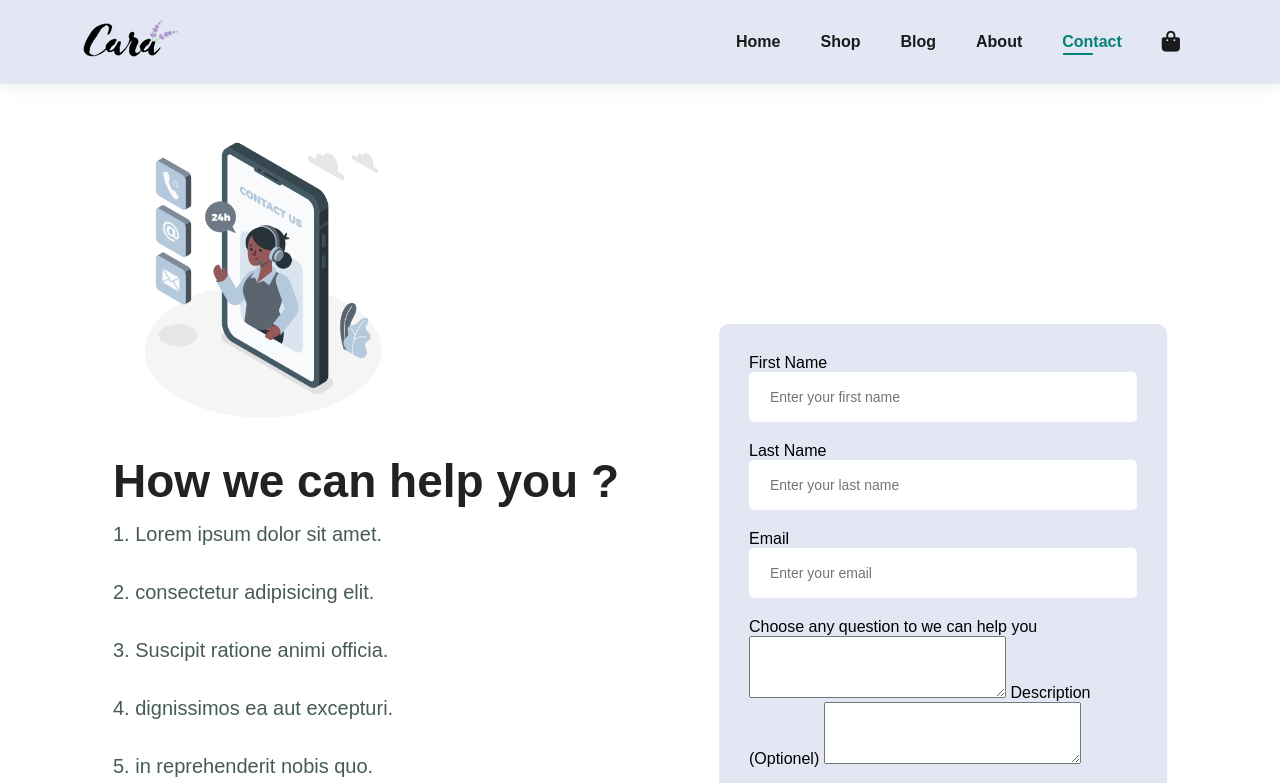
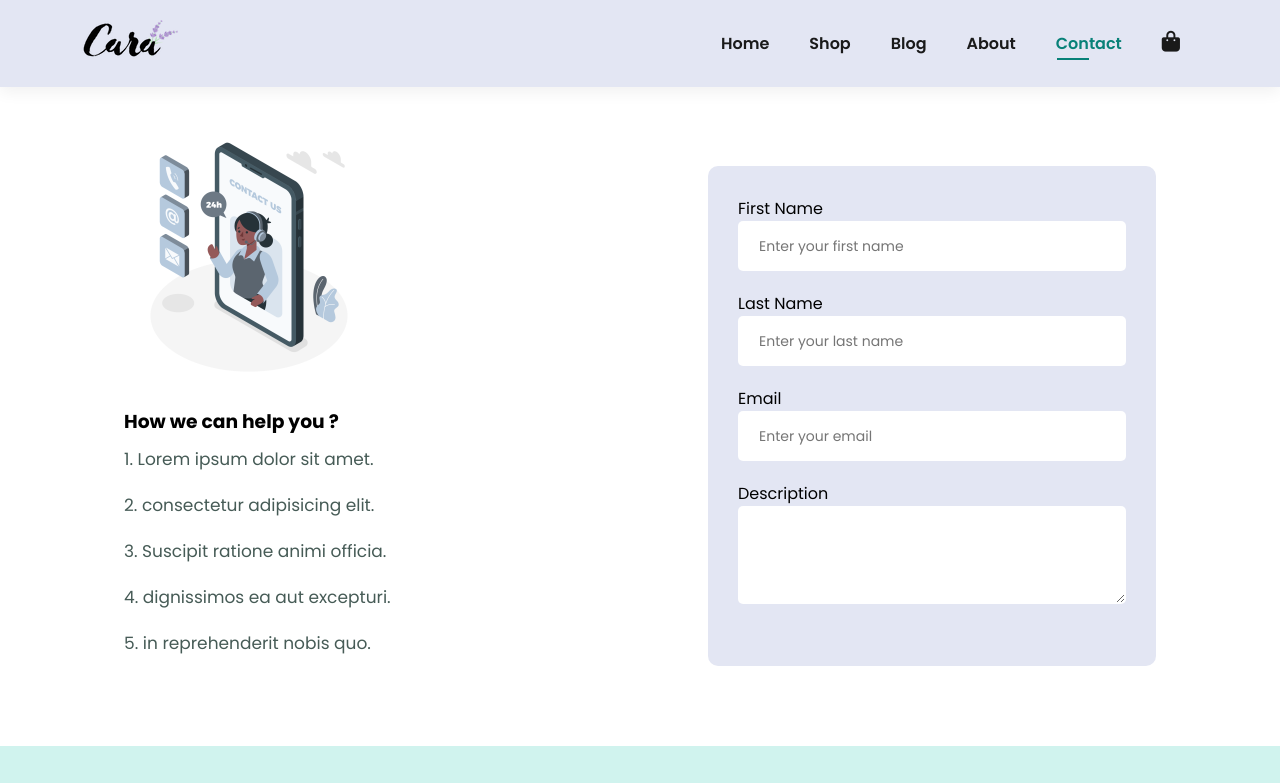
Before and after one commit to MostafaRhazlani/brief-1_site-web-Ecommerce, a plain HTML site: page pages/contact.html in a window 1280 px wide. Shown: the top 783 px of the page. Drawn offline with Linux system fonts and the light colour scheme.

Commit message:
edit on contact page

```diff
--- a/css/style.css
+++ b/css/style.css
@@ -1,4 +1,4 @@
-@import url('https://fonts.googleapis.com/css2?family=League+Spartan:wght@100;200;300;400;500;600;700;800;900&display=swap');
+@import url('https://fonts.googleapis.com/css2?family=Poppins:ital,wght@0,100;0,200;0,300;0,400;0,500;0,600;0,700;0,800;0,900;1,100;1,200;1,300;1,400;1,500;1,600;1,700;1,800;1,900&display=swap');
 
 :root{
     --primary-color: #088178;
@@ -8,7 +8,7 @@
     margin: 0;
     padding: 0;
     box-sizing: border-box;
-    font-family: 'Spartan', sans-serif;
+    font-family: 'poppins';
 }
 
 html{
@@ -512,12 +512,12 @@ button.white{
 
 .contact {
     display: flex;
-    justify-content: space-around;
+    justify-content: space-evenly;
     align-items: flex-end;
 }
 
 .box {
-    height: 100%;
+    height: 500px;
     width: 40%;
     background-color: #E3E6F3;
     padding: 30px;
@@ -535,6 +535,19 @@ button.white{
     outline: none;
 }
 
+.box textarea {
+    height: 6.125rem;
+    padding: 0 1.25rem;
+    margin-bottom: 20px;
+    font-size: 14px;
+    width: 100%;
+    border: 1px solid transparent;
+    border-radius: 5px;
+    outline: none;
+}
+
+
+
 .questions {
     width: 540px;
     height: 100%;
@@ -548,7 +561,8 @@ button.white{
 }
 
 .questions p {
-    font-size: 20px;
+    font-size: 17px;
+    margin: 10px 0;
 
 }
 /*******---Footer Section Style---*******/
--- a/pages/contact.html
+++ b/pages/contact.html
@@ -32,9 +32,9 @@
     <section class="section-p1">
         <div class="contact">
             <div class="questions">
-                <img width="300px" height="300px" src="../img/contact.png" alt="">
+                <img width="250px" height="250px" src="../img/contact.png" alt="">
 
-                <h2>How we can help you ?</h2>
+                <h3>How we can help you ?</h3>
 
                 <p>
                     1. Lorem ipsum dolor sit amet.
@@ -63,11 +63,8 @@
                     <label for="email">Email</label>
                     <input type="email" name="email" placeholder="Enter your email">
 
-                    <label for="email">Choose any question to we can help you</label>
-                    <textarea name="" id="" cols="30" rows="4"></textarea>
-
-                    <label for="email">Description (Optionel)</label>
-                    <textarea name="" id="" cols="30" rows="4"></textarea>
+                    <label for="email">Description</label>
+                    <textarea name="" id="" cols="20" rows="4"></textarea>
                 </form>
             </div>
         </div>
```
